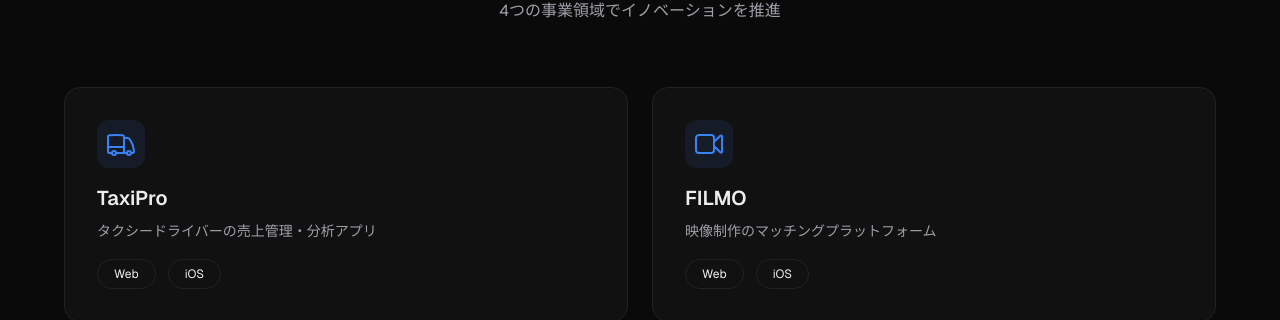
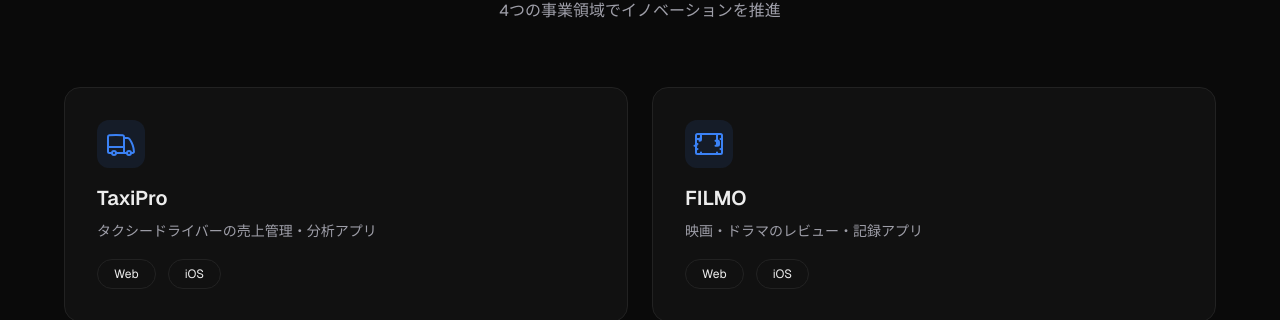
Before and after one commit to YKOINDIA/birth-asset, a Next.js app: page / in a window 1280 px wide. Shown: the part 953-1273 px from the top of the page. Built offline with nearby package versions, Linux system fonts and the light colour scheme.

Commit message:
FILMOの説明とアイコンを修正

```diff
--- a/src/components/Services.tsx
+++ b/src/components/Services.tsx
@@ -14,10 +14,10 @@ const services = [
   },
   {
     name: "FILMO",
-    description: "映像制作のマッチングプラットフォーム",
+    description: "映画・ドラマのレビュー・記録アプリ",
     icon: (
       <svg viewBox="0 0 24 24" fill="none" stroke="currentColor" strokeWidth={1.5} className="h-8 w-8">
-        <path strokeLinecap="round" strokeLinejoin="round" d="m15.75 10.5 4.72-4.72a.75.75 0 0 1 1.28.53v11.38a.75.75 0 0 1-1.28.53l-4.72-4.72M4.5 18.75h9a2.25 2.25 0 0 0 2.25-2.25v-9a2.25 2.25 0 0 0-2.25-2.25h-9A2.25 2.25 0 0 0 2.25 7.5v9a2.25 2.25 0 0 0 2.25 2.25Z" />
+        <path strokeLinecap="round" strokeLinejoin="round" d="M3.375 19.5h17.25m-17.25 0a1.125 1.125 0 0 1-1.125-1.125M3.375 19.5h1.5C5.496 19.5 6 18.996 6 18.375m-3.75 0V5.625m0 12.75v-1.5c0-.621.504-1.125 1.125-1.125m18.375 2.625V5.625m0 12.75c0 .621-.504 1.125-1.125 1.125m1.125-1.125v-1.5c0-.621-.504-1.125-1.125-1.125m0 3.75h-1.5A1.125 1.125 0 0 1 18 18.375M20.625 4.5H3.375m17.25 0c.621 0 1.125.504 1.125 1.125M20.625 4.5h-1.5C18.504 4.5 18 5.004 18 5.625m3.75 0v1.5c0 .621-.504 1.125-1.125 1.125M3.375 4.5c-.621 0-1.125.504-1.125 1.125M3.375 4.5h1.5C5.496 4.5 6 5.004 6 5.625m-3.75 0v1.5c0 .621.504 1.125 1.125 1.125m0 0h1.5m-1.5 0c-.621 0-1.125.504-1.125 1.125v1.5c0 .621.504 1.125 1.125 1.125m1.5-3.75C5.496 7.25 6 7.754 6 8.375m0-2.75v2.75m0 0C6 9 5.496 9.5 4.875 9.5M18 5.625v2.75m0 0c0 .621-.504 1.125-1.125 1.125M18 8.375c0 .621.504 1.125 1.125 1.125m-2.25 0c.621 0 1.125.504 1.125 1.125v1.5c0 .621-.504 1.125-1.125 1.125m0-3.75h1.5m0 0c.621 0 1.125.504 1.125 1.125v1.5c0 .621-.504 1.125-1.125 1.125m-17.25 0h1.5m14.25 0h1.5" />
       </svg>
     ),
     links: {
```
